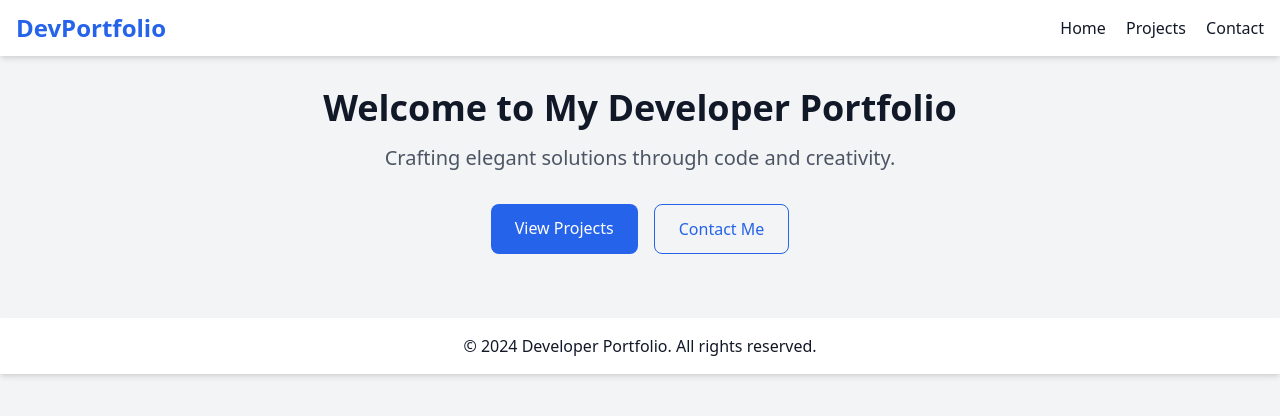
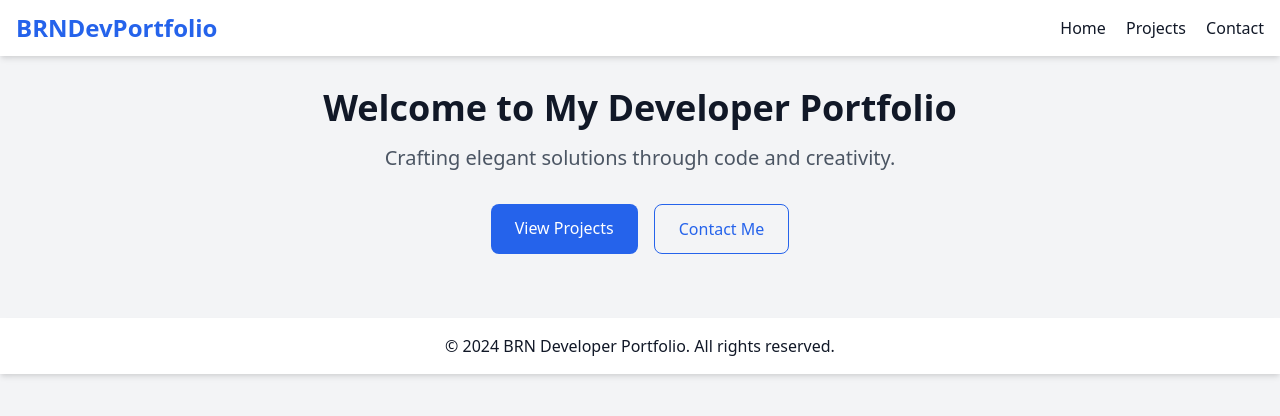
Before and after one commit to branavanDev/flask-app, a Flask app: page / in a window 1280 px wide. Shown: the top 416 px of the page. Run offline with Flask 3, Linux system fonts and the light colour scheme.

Commit message:
second commit

```diff
--- a/app.py
+++ b/app.py
@@ -10,7 +10,7 @@ projects = [
         "title": "E-Commerce Platform",
         "description": "Full-stack responsive e-commerce website with payment integration.",
         "technologies": ["React", "Node.js", "MongoDB"],
-        "github_link": "https://github.com/example/ecommerce",
+        "github_link": "https://github.com/branavanDev/flask-app",
         "demo_link": "https://demo-ecommerce.com",
         "created_at": datetime.now()
     },
@@ -19,8 +19,17 @@ projects = [
         "title": "Machine Learning Dashboard",
         "description": "Interactive dashboard for real-time ML model performance tracking.",
         "technologies": ["Python", "Flask", "TensorFlow", "Chart.js"],
-        "github_link": "https://github.com/example/ml-dashboard",
+        "github_link": "https://github.com/branavanDev/flask-app",
         "demo_link": "https://ml-dashboard.com",
+        "created_at": datetime.now()
+    },
+     {
+        "id": 3,
+        "title": "BRN portfolio",
+        "description": "Full-stack responsive e-commerce website with payment integration.",
+        "technologies": ["React", "Node.js", "MongoDB"],
+        "github_link": "https://github.com/branavanDev/flask-app",
+        "demo_link": "https://demo-ecommerce.com",
         "created_at": datetime.now()
     }
 ]
--- a/templates/index.html
+++ b/templates/index.html
@@ -3,14 +3,14 @@
 <head>
     <meta charset="UTF-8">
     <meta name="viewport" content="width=device-width, initial-scale=1.0">
-    <title>Modern Developer Portfolio</title>
+    <title>BRN Developer Portfolio</title>
     <link href="https://cdn.jsdelivr.net/npm/tailwindcss@2.2.19/dist/tailwind.min.css" rel="stylesheet">
     <script src="https://cdn.jsdelivr.net/npm/feather-icons/dist/feather.min.js"></script>
 </head>
 <body class="bg-gray-100 text-gray-900">
     <nav class="bg-white shadow-md">
         <div class="container mx-auto px-4 py-3 flex justify-between items-center">
-            <a href="/" class="text-2xl font-bold text-blue-600">DevPortfolio</a>
+            <a href="/" class="text-2xl font-bold text-blue-600">BRNDevPortfolio</a>
             <div class="space-x-4">
                 <a href="/" class="hover:text-blue-600">Home</a>
                 <a href="/projects" class="hover:text-blue-600">Projects</a>
@@ -39,7 +39,7 @@
 
     <footer class="bg-white shadow-md mt-8">
         <div class="container mx-auto px-4 py-4 text-center">
-            <p>&copy; 2024 Developer Portfolio. All rights reserved.</p>
+            <p>&copy; 2024 BRN Developer Portfolio. All rights reserved.</p>
         </div>
     </footer>
 
```
